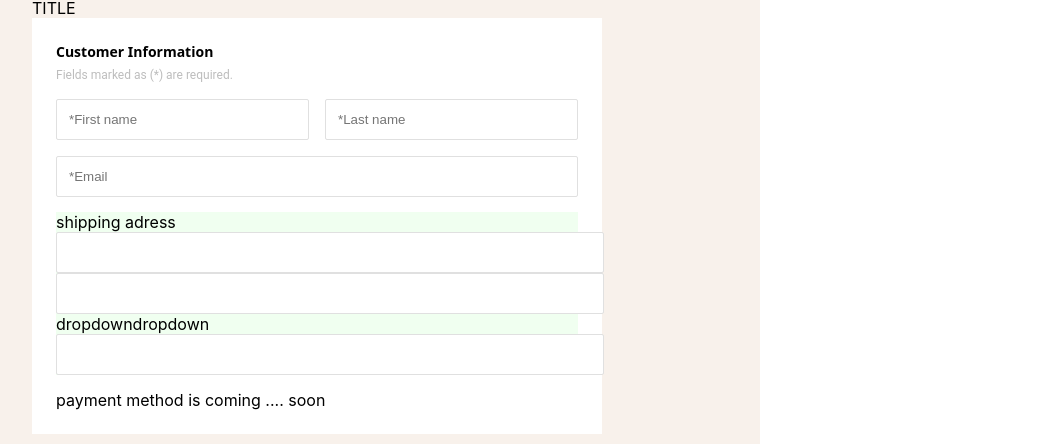
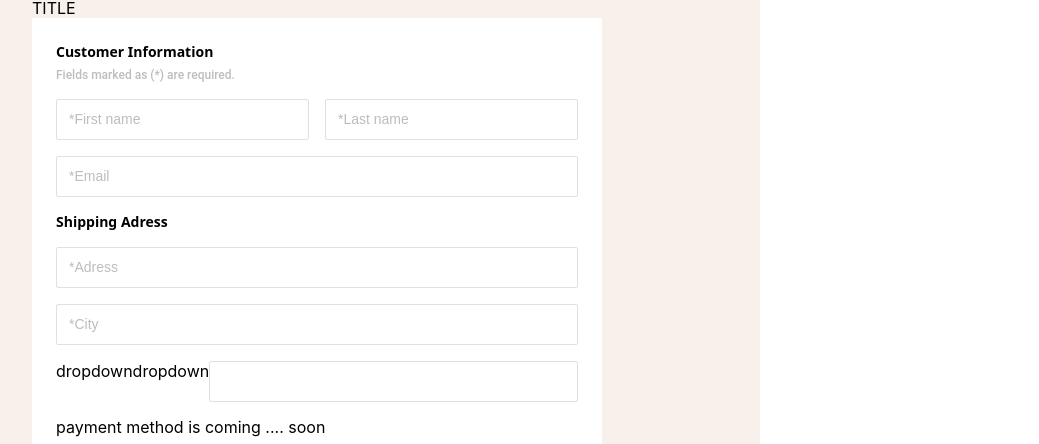
Before and after one commit to vadimsharanov/commerce-core-task, a React (Create React App) app: page / in a window 1280 px wide. Shown: the part 508-952 px from the top of the page, without its empty margins (8-1047 px from the left). Built offline with nearby package versions, Linux system fonts and the light colour scheme.

Commit message:
payment style added

```diff
--- a/src/components/payment/payment.jsx
+++ b/src/components/payment/payment.jsx
@@ -8,7 +8,7 @@ const Payment = () => {
       <form className='payment-form' action=''>
         <div className='customer-information'>
           <div className='customer-information-title'>
-            <div>Customer Information</div>
+            <div className='form-title'>Customer Information</div>
             <span>Fields marked as (*) are required.</span>
           </div>
           <div className='first-last-names'>
@@ -21,12 +21,12 @@ const Payment = () => {
         </div>
 
         <div className='shipping-adress'>
-          <div>shipping adress</div>
+          <div className='form-title'>Shipping Adress</div>
           <div>
-            <input type='text' />
+            <input placeholder='*Adress' type='text' />
           </div>
           <div>
-            <input type='text' />
+            <input placeholder='*City' type='text' />
           </div>
           <div>
             <span>dropdown</span>
--- a/src/components/payment/payment.scss
+++ b/src/components/payment/payment.scss
@@ -8,24 +8,24 @@
     flex-direction: column;
     gap: 15px;
     padding: 24px;
-    .customer-information {
+    .customer-information,
+    .shipping-adress {
       display: flex;
       flex-direction: column;
       gap: 16px;
+      div {
+        display: flex;
+      }
       .customer-information-title {
         display: flex;
         flex-direction: column;
         gap: 5px;
-        div {
-          font-size: 14px;
-          font-weight: 550;
-          font-family: system-ui;
-          line-height: 1.4;
-        }
+
         span {
           font-size: 12px;
           font-family: roboto;
           line-height: 16px;
+          font-weight: 550;
           color: #bdbdbd;
         }
       }
@@ -38,7 +38,6 @@
       }
     }
     .shipping-adress {
-      background-color: honeydew;
     }
   }
 }
@@ -48,3 +47,14 @@ input {
   border: solid 1px #e0e0e0;
   border-radius: 2px;
 }
+::placeholder {
+  color: #bdbdbd;
+  font-size: 14px;
+}
+
+.form-title {
+  font-size: 14px;
+  font-weight: 550;
+  font-family: system-ui;
+  line-height: 1.4;
+}
```
